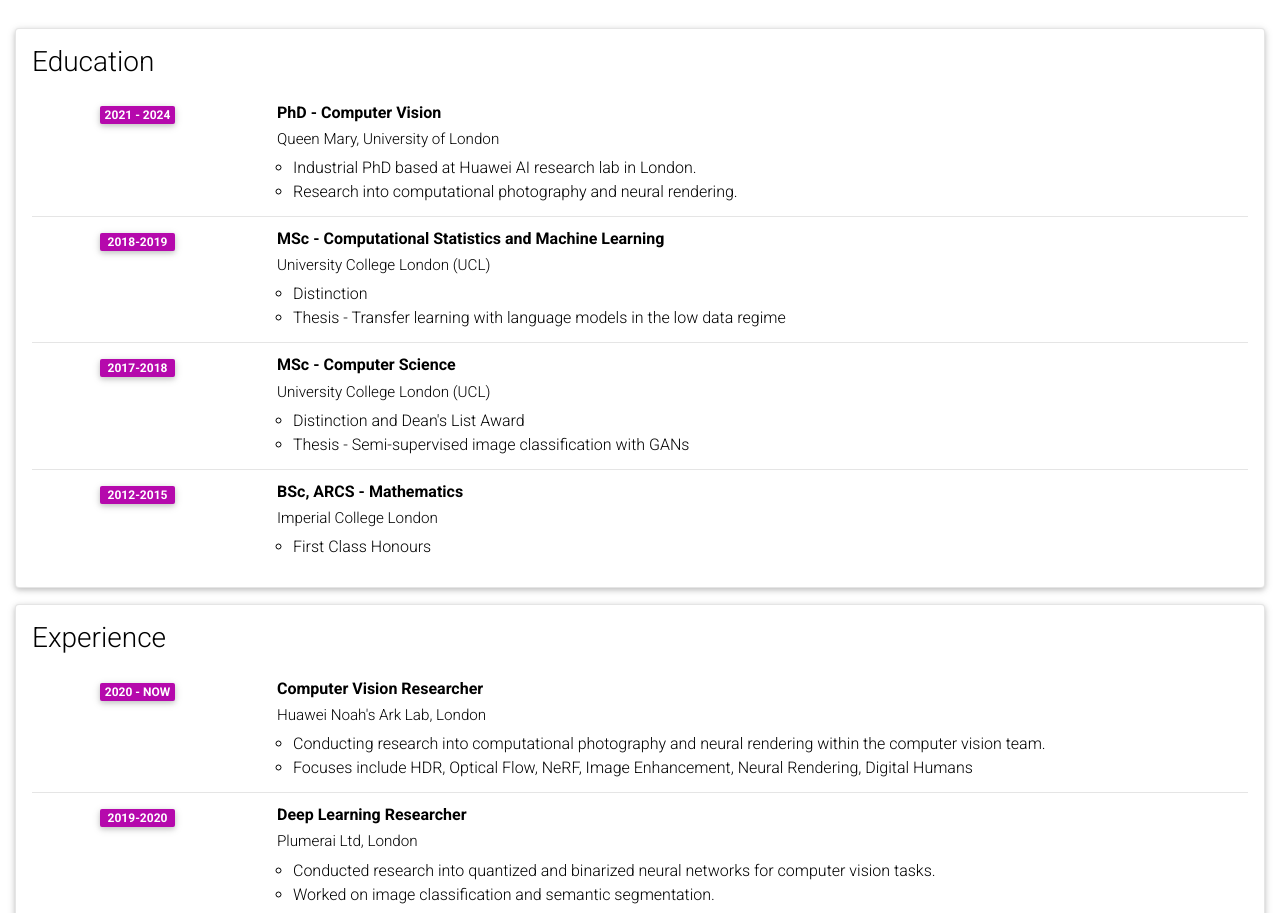
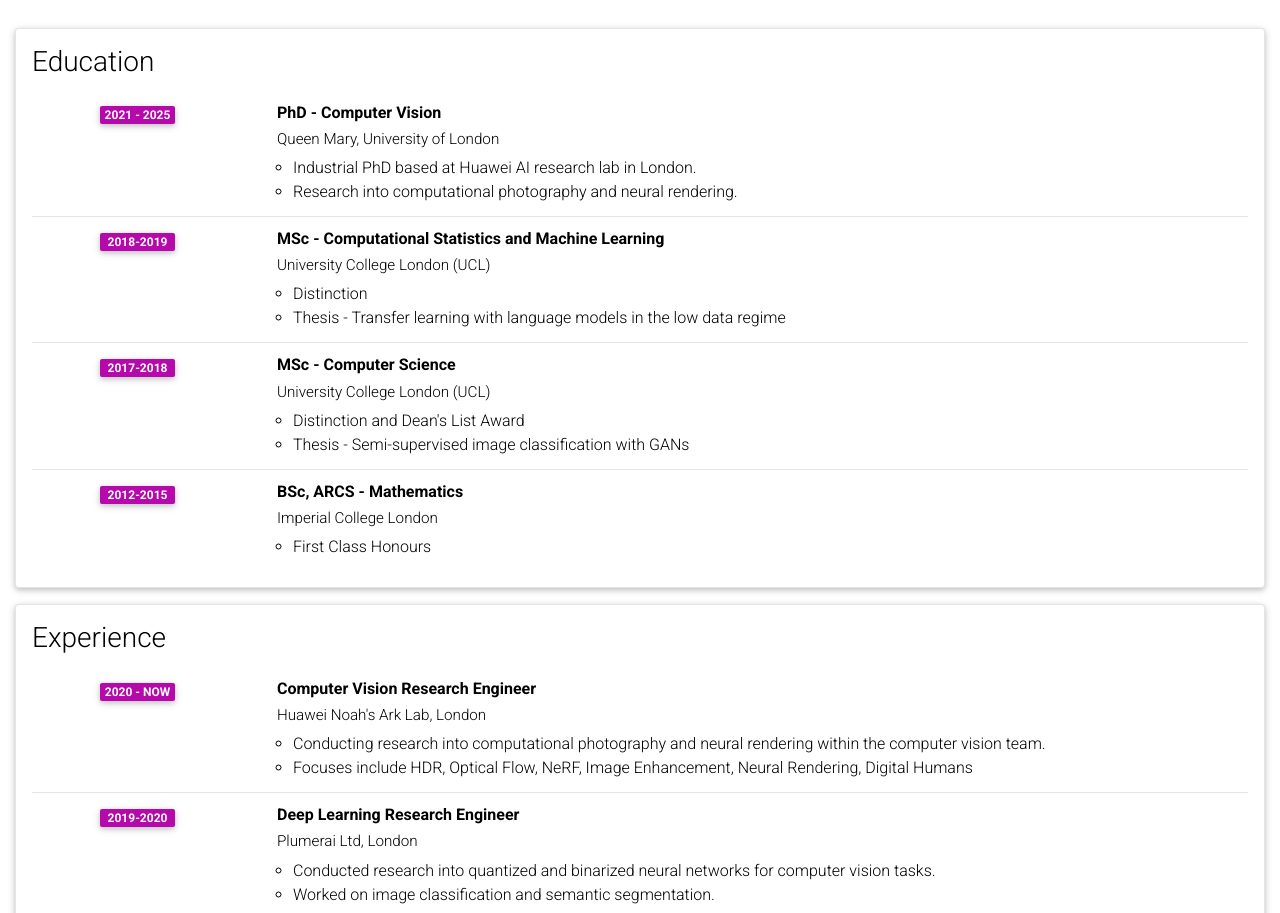
Before and after one commit to sib1/sib1.github.io, a Jekyll site: the page built from _pages/cv.md, in a window 1280 px wide and 1346 px high. Shown: the part 157-1070 px from the top of the window. Built offline with Jekyll 4.4.1, drawn with Linux system fonts in a browser that asks for light colours; comment, search, counter and statistics services are not loaded; a style sheet for code colours, icons or effects is not loaded.

Commit message:
Update cv.yml

```diff
--- a/_data/cv.yml
+++ b/_data/cv.yml
@@ -5,7 +5,7 @@
   contents:
     - title: PhD - Computer Vision
       institution: Queen Mary, University of London
-      year: 2021 - 2024
+      year: 2021 - 2025
       description:
         - Industrial PhD based at Huawei AI research lab in London.
         - Research into computational photography and neural rendering.
@@ -31,13 +31,13 @@
 - title: Experience
   type: time_table
   contents:
-    - title: Computer Vision Researcher
+    - title: Computer Vision Research Engineer
       institution: Huawei Noah's Ark Lab, London
       year: 2020 - Now
       description:
         - Conducting research into computational photography and neural rendering within the computer vision team.
         - Focuses include HDR, Optical Flow, NeRF, Image Enhancement, Neural Rendering, Digital Humans
-    - title: Deep Learning Researcher
+    - title: Deep Learning Research Engineer
       institution: Plumerai Ltd, London
       year: 2019-2020
       description:
```
